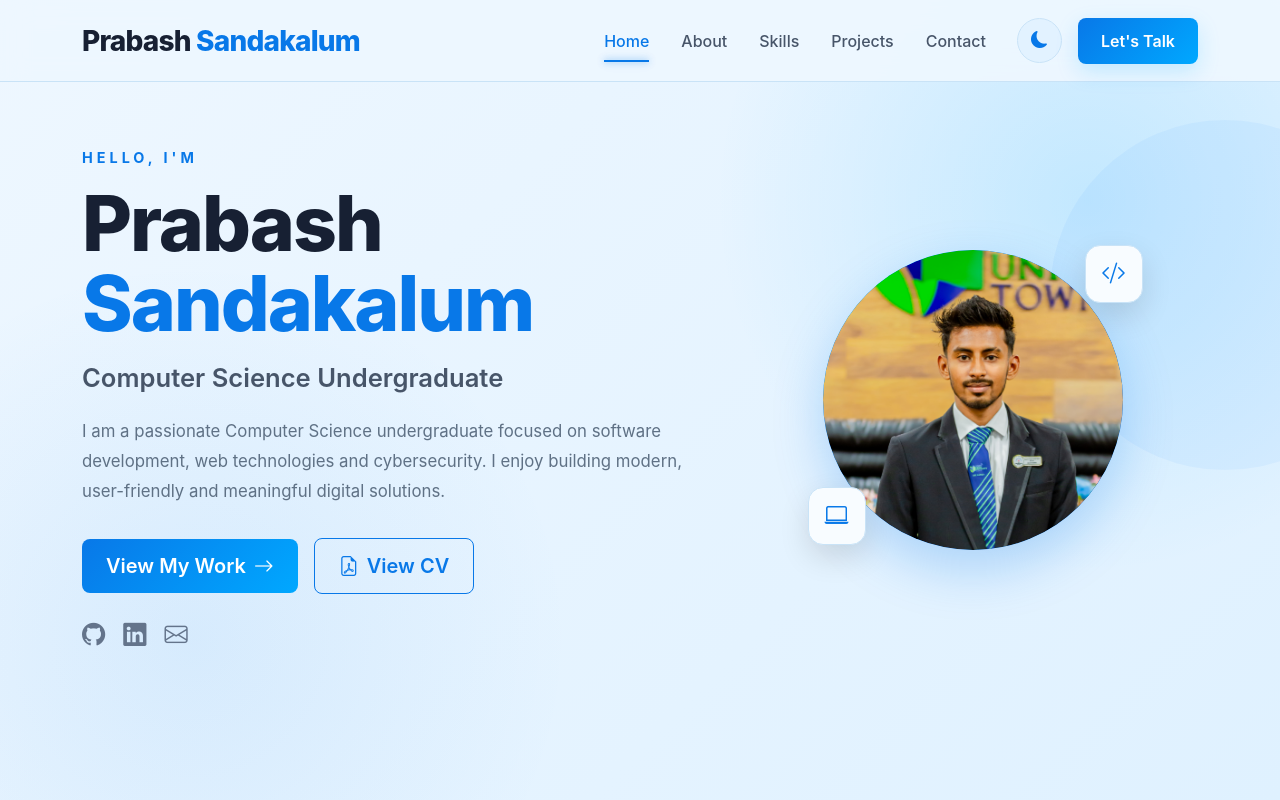
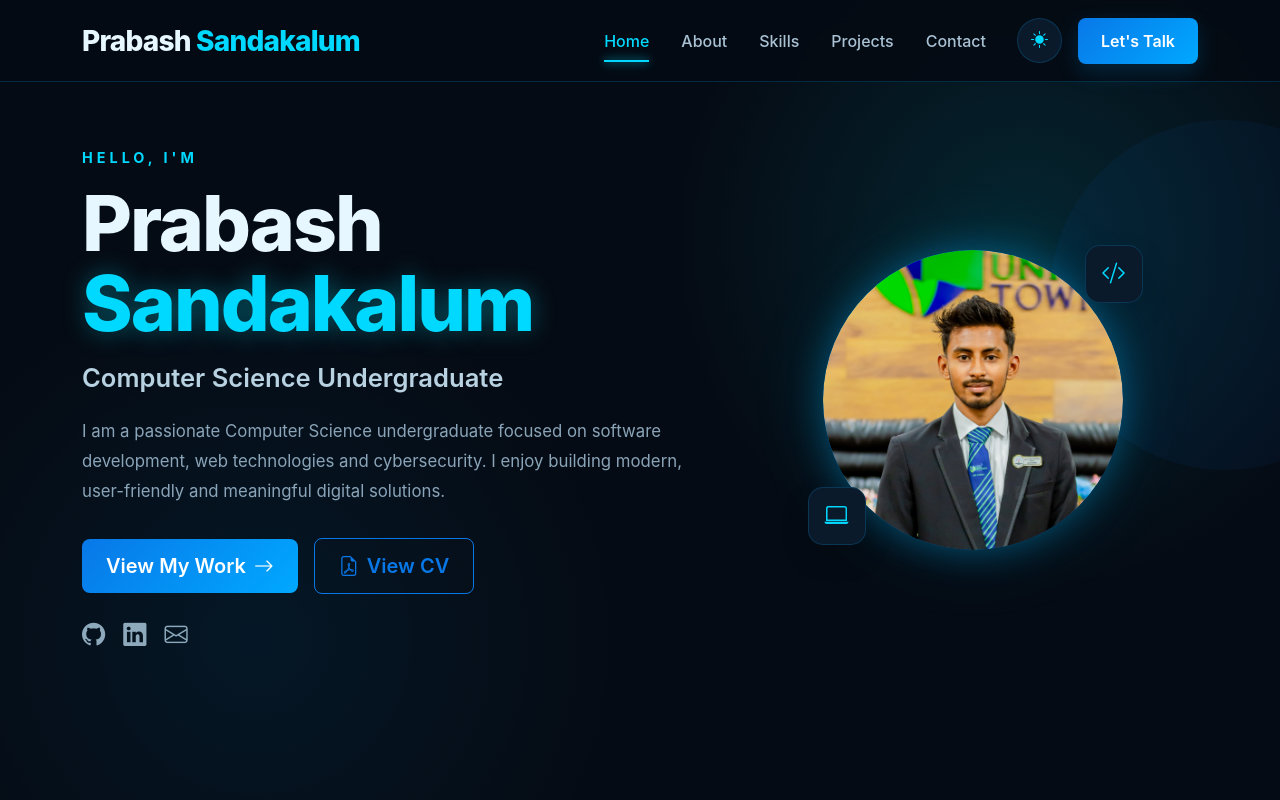
Before and after one commit to prabash0929/My_Portfolio, a React (Vite) app: page / in a window 1280 px wide. Shown: the top 800 px of the page. Built offline with nearby package versions, Linux system fonts and the light colour scheme.

Commit message:
Set dark mode as default theme

```diff
--- a/src/App.jsx
+++ b/src/App.jsx
@@ -45,7 +45,15 @@ useEffect(() => {
 }, []);
 
   const [darkMode, setDarkMode] = useState(() => {
-  return localStorage.getItem("portfolio-dark-mode") === "true";
+  const savedMode = localStorage.getItem("portfolio-dark-mode");
+
+  // First visit → Dark Mode
+  if (savedMode === null) {
+    return true;
+  }
+
+  // Returning visitor → saved preference
+  return savedMode === "true";
 });
 
 useEffect(() => {
@@ -53,7 +61,7 @@ useEffect(() => {
 
   localStorage.setItem(
     "portfolio-dark-mode",
-    darkMode
+    darkMode.toString()
   );
 }, [darkMode]);
   return (
--- a/src/index.css
+++ b/src/index.css
@@ -42,14 +42,14 @@ section {
   --primary-light: #00a8ff;
   --cyan: #00d9ff;
 
-  /* LIGHT BLUE THEME */
-
-  --light-bg: #eef7ff;
-  --light-section: #e4f2ff;
-  --light-card: #f8fcff;
-  --light-text: #172033;
-  --light-muted: #5f7185;
-  --light-border: #c9e3f7;
+  /* ================= DARKER LIGHT BLUE THEME ================= */
+
+  --light-bg: #d9ecff;
+  --light-section: #c9e3fa;
+  --light-card: #edf7ff;
+  --light-text: #102033;
+  --light-muted: #4f657a;
+  --light-border: #a9cce9;
 }
 
 
@@ -61,7 +61,7 @@ section {
   height: 82px;
   padding: 0;
 
-  background: rgba(238, 247, 255, 0.95);
+  background: rgba(217, 236, 255, 0.96);
 
   backdrop-filter: blur(14px);
   -webkit-backdrop-filter: blur(14px);
@@ -72,7 +72,6 @@ section {
 
   transition: all 0.3s ease;
 }
-
 
 /* =========================================================
    LOGO
@@ -311,18 +310,18 @@ section {
   background:
     radial-gradient(
       circle at 85% 25%,
-      rgba(0, 168, 255, 0.15),
+      rgba(0, 168, 255, 0.18),
       transparent 30%
     ),
     radial-gradient(
       circle at 15% 80%,
-      rgba(8, 120, 232, 0.08),
+      rgba(8, 120, 232, 0.12),
       transparent 30%
     ),
     linear-gradient(
       135deg,
-      #eef7ff 0%,
-      #dff1ff 100%
+      #d9ecff 0%,
+      #c7e3fa 100%
     );
 
   position: relative;
@@ -625,7 +624,8 @@ section {
    ABOUT
 ========================================================= */
 
-.about-section {
+.about-section,
+.projects-section {
   background: var(--light-bg);
 }
 
```
